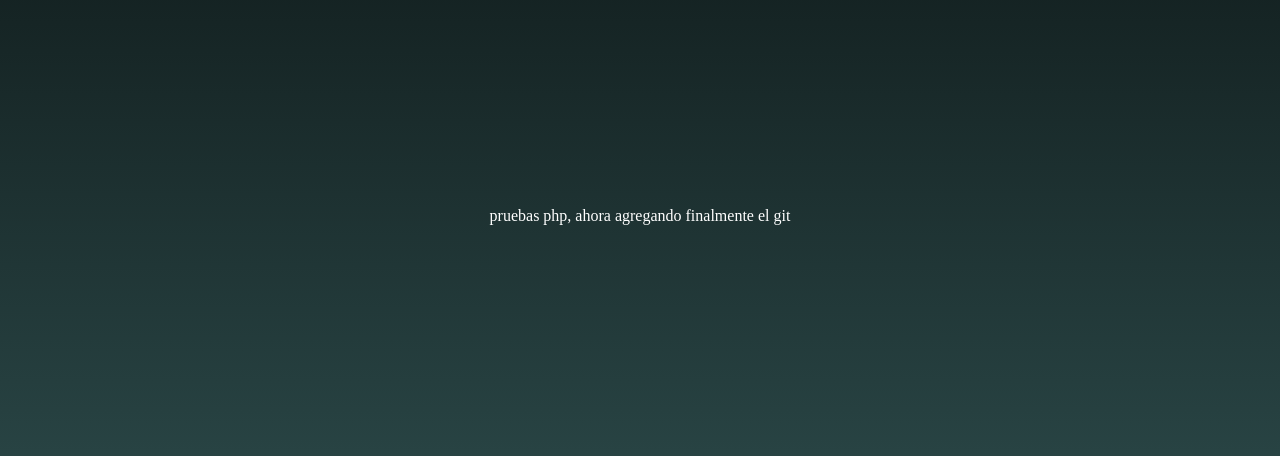
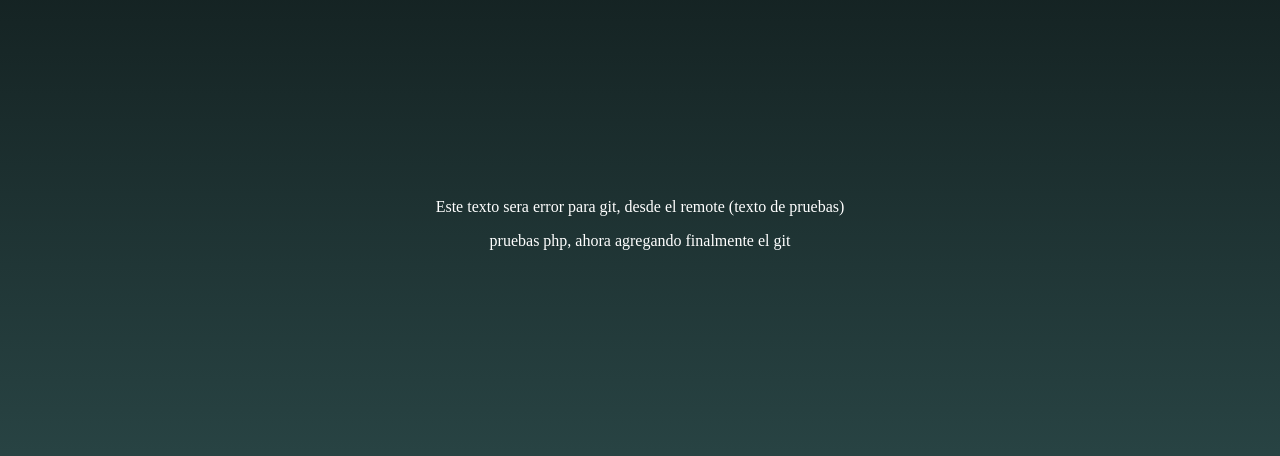
Before and after one commit to d3vh4n5/mercadolan, a PHP site: page /pruebas.php in a window 1280 px wide. Shown: the part 192-648 px from the top of the page. Run offline with PHP 8.4, Linux system fonts and the light colour scheme.

Commit message:
Creando texto de pruebas remoto

```diff
--- a/pruebas.php
+++ b/pruebas.php
@@ -12,6 +12,7 @@ Click nbfs://nbhost/SystemFileSystem/Templates/Other/html.html to edit this temp
         <link rel="stylesheet" type="text/css" href="../../assets/css/estilos.css">
     </head>
     <body>
+        <p>Este texto sera error para git, desde el remote (texto de pruebas)</p>
 
 
 
```
